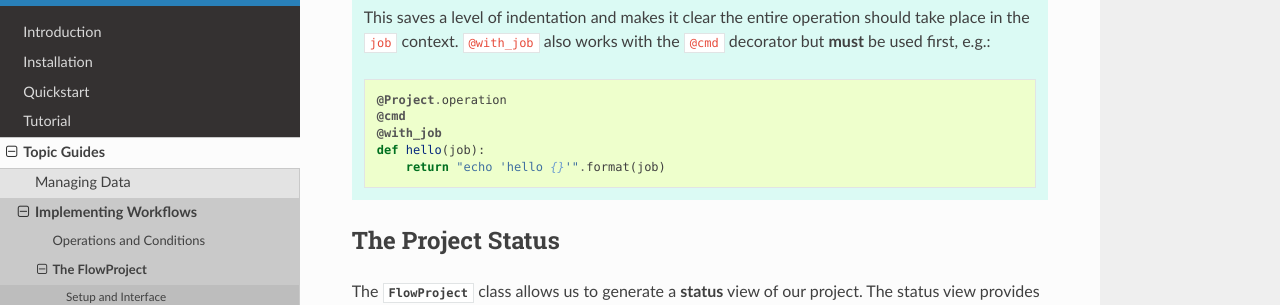
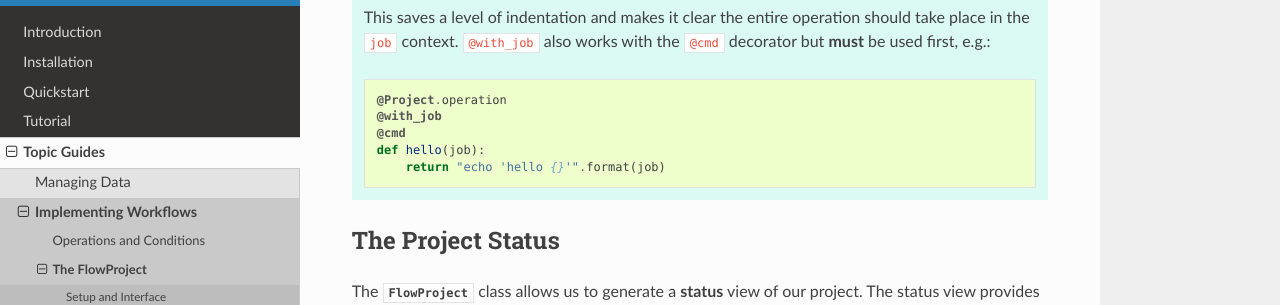
Before and after one commit to glotzerlab/signac-docs, a Sphinx documentation site: the page built from docs/source/flow-project.rst, in a window 1280 px wide and 900 px high, scrolled down 2652 px. Shown: the part 151-456 px from the top of the window. Built offline with Sphinx 7.4.7 and the Read the Docs theme 2.0.0, drawn with Linux system fonts in a browser that asks for light colours.

Commit message:
fixed order of example

```diff
--- a/docs/source/flow-project.rst
+++ b/docs/source/flow-project.rst
@@ -141,8 +141,8 @@ If we implemented and integrated the operation and condition functions correctly
     .. code-block:: python
 
         @Project.operation
+        @with_job
         @cmd
-        @with_job
         def hello(job):
             return "echo 'hello {}'".format(job)
 
```
